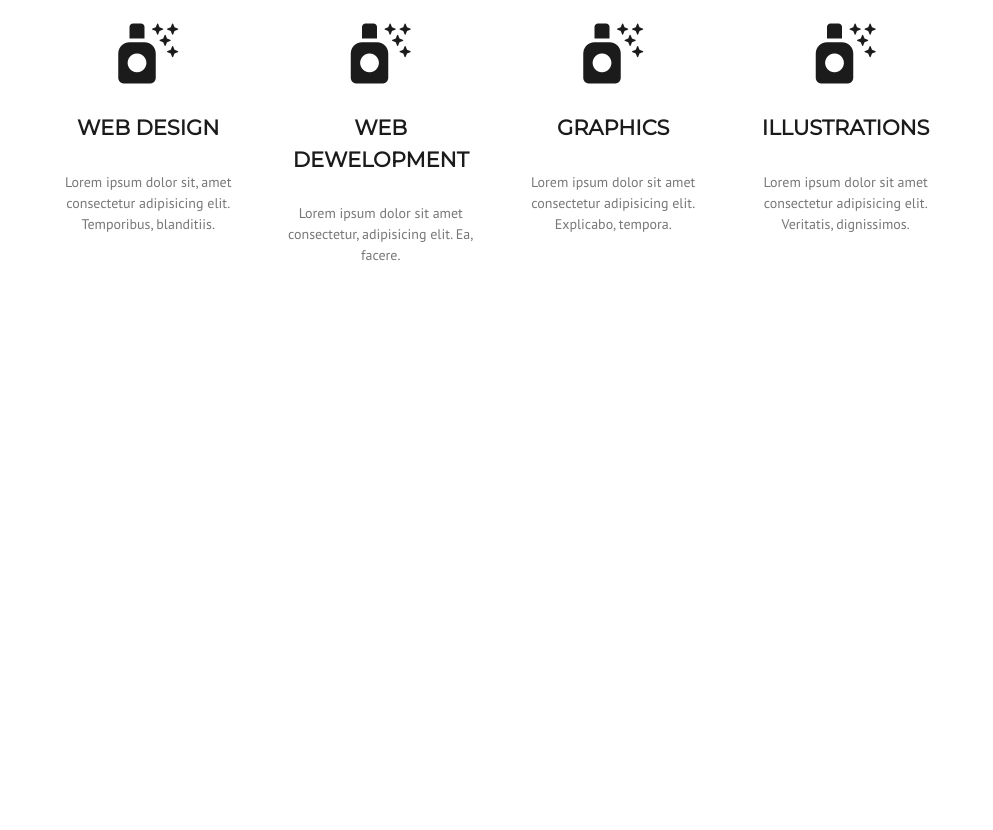
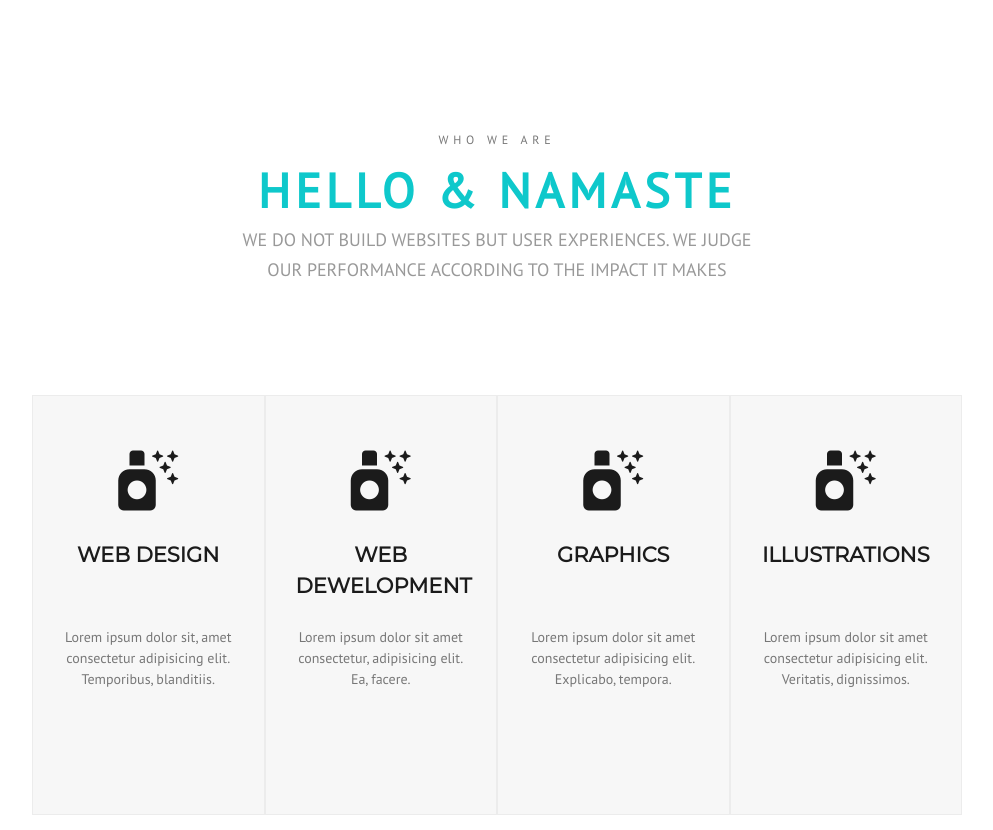
Before and after one commit to Klimov-V/box_model, a plain HTML site: page index.html in a window 1280 px wide. Shown: the whole page, without its empty margins (143-1136 px from the left). Before the commit the page ends 800 px from the top, so only its background shows below. Drawn offline with Linux system fonts and the light colour scheme.

Commit message:
add header and styles to cards

```diff
--- a/css/style.css
+++ b/css/style.css
@@ -30,22 +30,66 @@ body {
     font-size: 21px;
     color: #1b1b1b;
     text-transform: uppercase;
+    height: 60px;
+    transition: all .2s ease-in;
+}
 
+.feature i {
+    font-size: 60px;
+    color: #1b1b1b;
+    transition: all .2s ease-in;
 }
 
 .features {
     font-size: 0;
-
 }
 .feature {
     font-size: 14px;
     display: inline-block;
-    width: 23%;
-    margin: 1%;
+    width: 25%;
+    min-height: 420px;
+    /* margin: 1%; */
     text-align: center;
     vertical-align: top;
+    background-color: #f7f7f7;
+    border: 1px solid #ececec;
+    padding: 55px 30px;
+    transition: all .2s ease-in;
 }
-.feature i {
-    font-size: 60px;
-    color: #1b1b1b;
+.feature:hover {
+    cursor: pointer;
+    background-color: #0ec8cb;
+    color: white;
 }
+.feature:hover > h4,
+.feature:hover i {
+    color: white;
+}
+
+header {
+    text-align: center;
+    margin: 110px auto;
+}
+.title,
+.subtitle,
+h1 {
+    text-transform: uppercase;
+    line-height: 30px;
+}
+.title {
+    font-size: 12px;
+    letter-spacing: 4.8px;
+}
+.subtitle {
+    margin: 0 auto;
+    font-family: 'PT Sans', sans-serif;
+    color: #999;
+    font-size: 18px;
+    max-width: 520px;    /*Здесь надо доделать, может стоит вернуть в header*/
+}
+h1 {
+    color: #0ec8cb;
+    font-size: 48px;
+    letter-spacing: 4.8px;
+    margin: 20px;
+}
--- a/index.html
+++ b/index.html
@@ -13,24 +13,38 @@
 <body>
 
     <div class="container">
+        <header>
+            <div class="title">who we are</div>
+            <h1>Hello & Namaste</h1>
+            <div class="subtitle">We do not build websites but user experiences. We judge our performance according to the impact it makes</div>
+        </header>
+
         <div class="features">
             <div class="feature">
-                <i class="fas fa-air-freshener"></i>
+                <div>
+                    <i class="fas fa-air-freshener"></i>
+                </div>
                 <h4>web design</h4>
                 <p>Lorem ipsum dolor sit, amet consectetur adipisicing elit. Temporibus, blanditiis.</p>
             </div>
             <div class="feature">
-                <i class="fas fa-air-freshener"></i>
+                <div>
+                    <i class="fas fa-air-freshener"></i>
+                </div>
                 <h4>web dewelopment</h4>
                 <p>Lorem ipsum dolor sit amet consectetur, adipisicing elit. Ea, facere.</p>
             </div>
             <div class="feature">
-                <i class="fas fa-air-freshener"></i>
+                <div>
+                    <i class="fas fa-air-freshener"></i>
+                </div>
                 <h4>Graphics</h4>
                 <p>Lorem ipsum dolor sit amet consectetur adipisicing elit. Explicabo, tempora.</p>
             </div>
             <div class="feature">
-                <i class="fas fa-air-freshener"></i>
+                <div>
+                    <i class="fas fa-air-freshener"></i>
+                </div>
                 <h4>illustrations</h4>
                 <p>Lorem ipsum dolor sit amet consectetur adipisicing elit. Veritatis, dignissimos.</p>
             </div>
```
